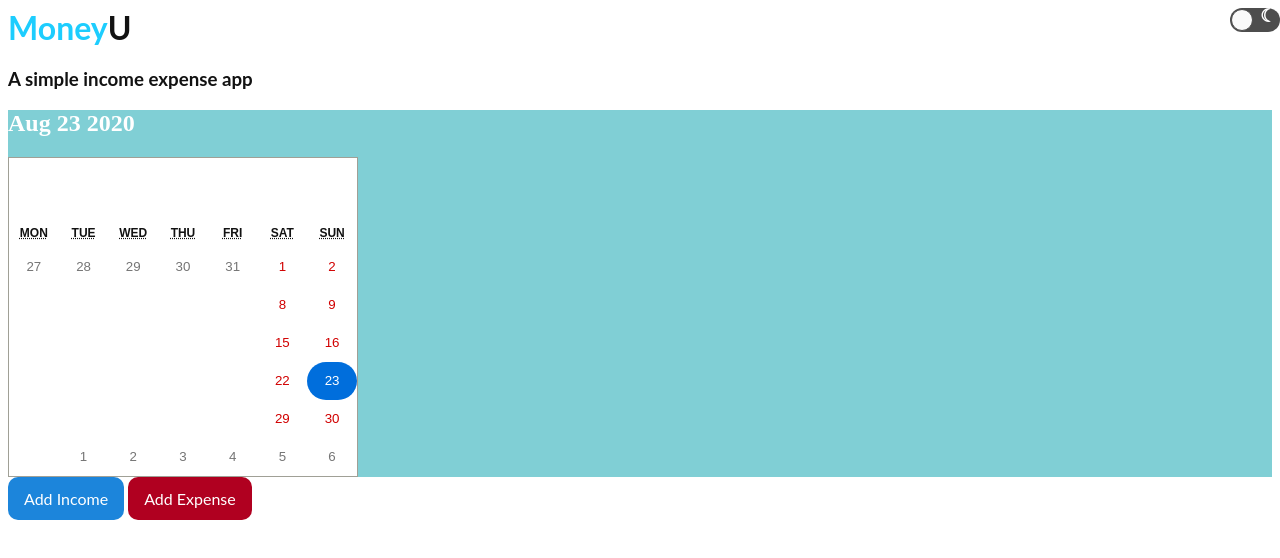
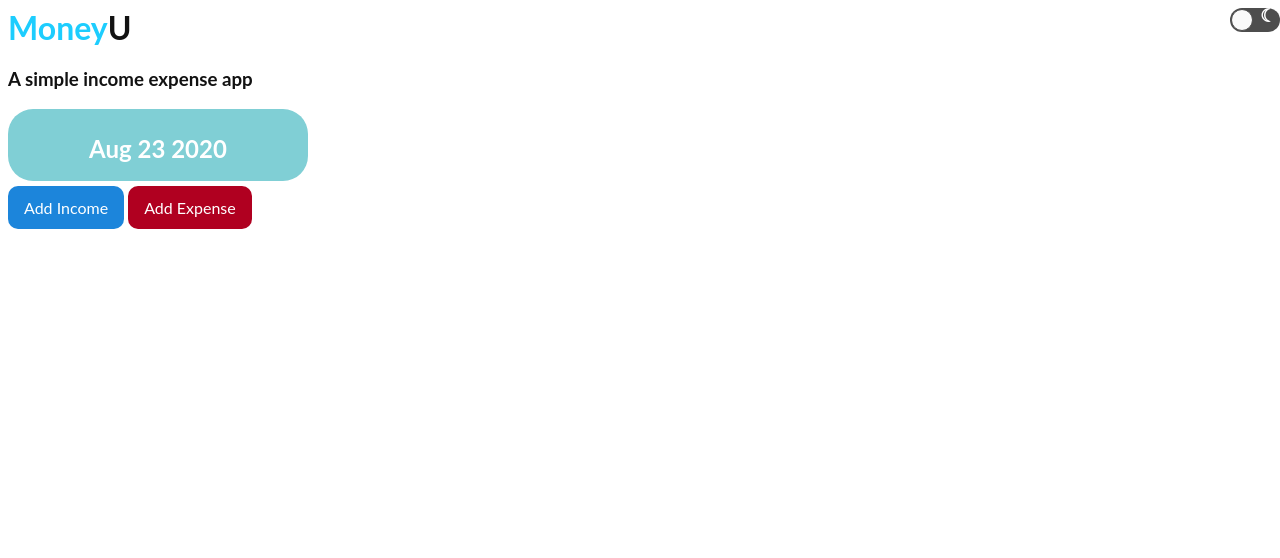
Before and after one commit to UtpalDas6/MoneyU, a React (Create React App) app: page / in a window 1280 px wide. Shown: the top 558 px of the page. Built offline with nearby package versions, Linux system fonts and the light colour scheme.

Commit message:
Update style.css

```diff
--- a/src/style.css
+++ b/src/style.css
@@ -6,7 +6,7 @@ html {
   background-color: #212121;
   color: #FFFFFF;
 }
-  h1, h3, h4, p {
+h1, h2, h3, h4, p {
   font-family: Lato;
 }
 #ai {
@@ -26,11 +26,11 @@ html {
   cursor: pointer;
   border-radius: 10px;
   font-family: Lato;
+
 }
 button {
   background-color: #010200;
   border: none;
-    color: white;
   padding: 12px 16px;
   font-size: 16px;
   cursor: pointer;
@@ -197,3 +197,21 @@ html {
   -moz-box-shadow: 0px 0px 5px 5px #0099E0;
   box-shadow: 0px 0px 5px 5px #0099E0;
 }
+input {
+  margin: 5px 1% 5px 1%;
+}
+.grow {
+  padding: 5px 5px 5px 5px;
+  border-radius: 25px;
+  height: 62px;
+  width: 290px;
+  margin: 5px 1% 5px 0%;
+  transition: height 0.5s;
+  -webkit-transition: height 0.5s;
+  text-align: center;
+  overflow: hidden;
+}
+.grow:hover {
+  height: 450px;
+  width: 290px;
+}
```
Lines whose indentation alone changed are shown as unchanged.
